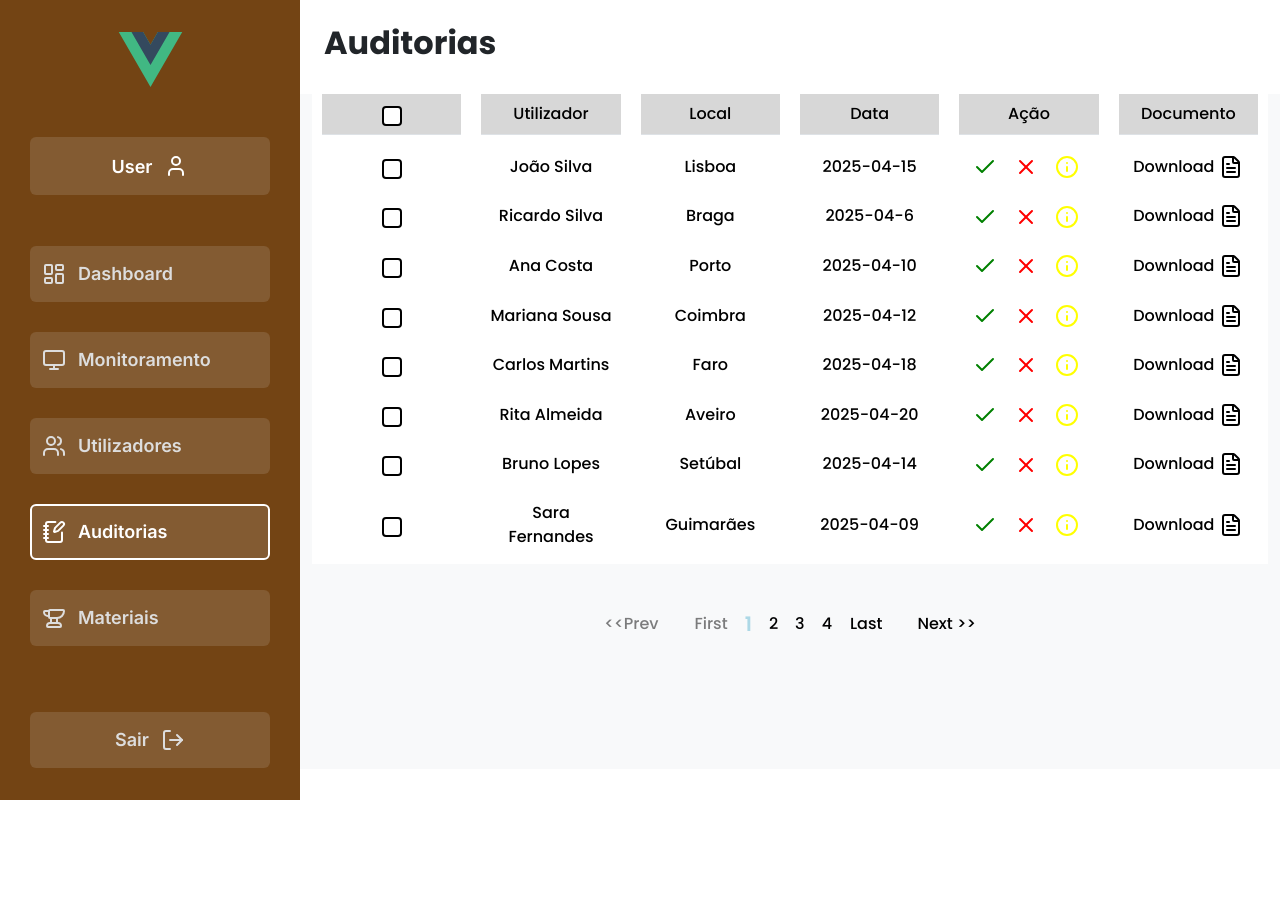
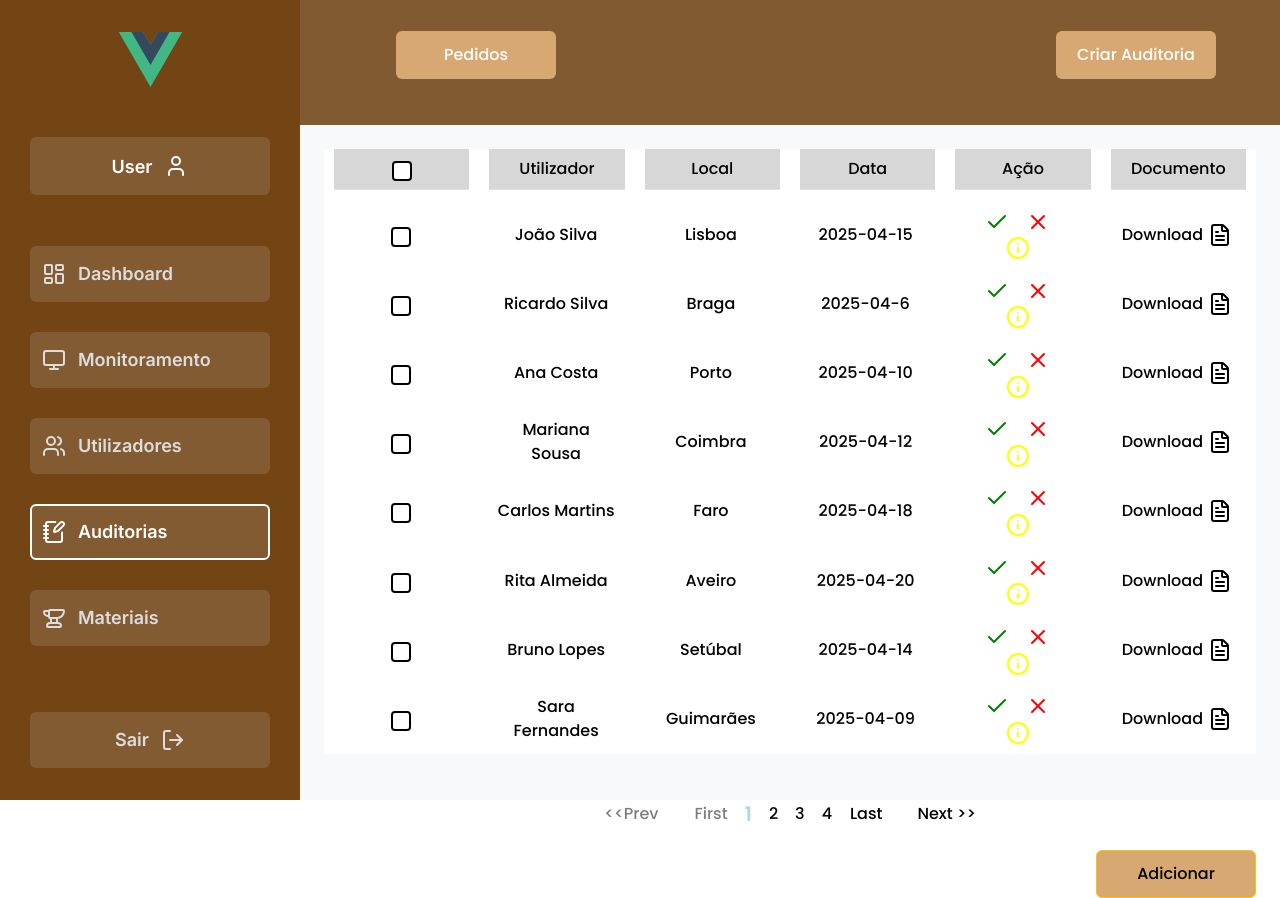
Before and after one commit to Projeto-PW-402/Back-Office, a Vue app: page /auditorias/pedidos in a window 1280 px wide. Before the commit the page ends 800 px from the top, so only its background shows below. Built offline with nearby package versions, Linux system fonts and the light colour scheme; a web font is replaced by a local one; what vue3-apexcharts would draw is missing.

Commit message:
Adicionar Utilizadores, Fix Tabelas

```diff
--- a/src/pages/Utilizadores.vue
+++ b/src/pages/Utilizadores.vue
@@ -1,7 +1,7 @@
 <script setup lang="ts">
 import { Plus, Trash2Icon } from 'lucide-vue-next'
 import Navbar from '../components/Navbar.vue'
-import { computed, onMounted, onUnmounted, ref, useTemplateRef, watch } from 'vue'
+import { computed, h, onMounted, onUnmounted, ref, useTemplateRef, watch } from 'vue'
 import { useRoute } from 'vue-router'
 import NewUser from '@/subpages/NewUser.vue'
 
@@ -22,8 +22,8 @@ function updateSize() {
 function sizePerWindow(newHeight: number) {
   if (newHeight < 650) {
     perPage.value = 2
-  }else if (newHeight < 864) {
-    perPage.value = 5
+  }else if (newHeight < 864){
+    perPage.value = 6
   }
   else if (newHeight < 956) {
     perPage.value = 7
@@ -328,7 +328,7 @@ onMounted(() => {
               <th scope="col">Ação</th>
             </tr>
           </thead>
-          <tbody class="text-center align-middle" >
+          <tbody class="text-center" >
             <tr v-for="user in paginatedUsers" :key="user.id">
               <td :style="{ backgroundColor: selected.includes(user.id) ? 'lightblue' : 'white' }">
                 <input
@@ -503,7 +503,7 @@ table {
 tr {
   display: flex;
   width: 100%;
-  justify-content: center;
+  justify-content: space-between;
   align-items: center;
 }
 
@@ -531,9 +531,14 @@ tbody {
   border-radius: 0%;
   font-family: Poppins, sans-serif;
   font-weight: 500;
-  width: 100%;
-  margin-inline: 10px;
+  /* margin-inline: 10px; */
+  width: auto;
   /* background-color: red; */
+  display: flex;
+  flex-direction: column;
+  justify-content: space-between;
+  align-items: center;
+  gap: 10px;
 }
 
 td{
@@ -543,12 +548,10 @@ td{
   font-family: Poppins, sans-serif;
   font-weight: 500;
   margin-inline: 10px;
-
   width: 100%;
   display: flex;
+  align-items: center;
   justify-content: center;
-  align-items: center;
-  padding-bottom: 15px;
 }
 
 input[type='checkbox'] {
@@ -604,7 +607,7 @@ ul {
   display: flex;
   justify-content: center;
   align-items: center;
-  gap: .5rem;
+  gap: 20px;
 }
 
 .actions {
@@ -632,14 +635,6 @@ ul {
   width: 10rem;
   height: 3rem;
   background-color: #d7a871;
-  transition:all 0.2s cubic-bezier(0.47, 0, 0.745, 0.715);
-}
-
-#adicionar:hover {
-  background-color: #d7a871;
-  color: white;
-  cursor: pointer;
-  transform: scale(1.05);
 }
 
 </style>
--- a/src/subpages/Pedidos.vue
+++ b/src/subpages/Pedidos.vue
@@ -127,8 +127,19 @@ watch(selectedPage, (newPage) => {
     <div class="auditorias-container">
         <Navbar :page="3"/>
         <div class="frame">
-            <h2 class="p-4 fw-bold title">Auditorias</h2>
-            <div class="container-fluid bg-light" id="table-container">
+            <nav>
+                <div class="sub-navbar-container">
+                    <ul class="sub-navbar-list">
+                        <li class="sub-navbar-elements">
+                            <div class="btn btn-warning sub-navbar-buttons">Pedidos</div>
+                        </li>
+                        <li class="sub-navbar-elements">
+                            <div class="btn btn-warning sub-navbar-buttons">Criar Auditoria</div>
+                        </li>
+                    </ul>
+                </div>
+            </nav>
+            <div class="container-fluid p-4 bg-light" id="table-container">
                 <div class="table-responsive bg-white ">
                     <table class="table  mb-0">
                         <thead class="text-center align-middle">
@@ -238,6 +249,10 @@ watch(selectedPage, (newPage) => {
                         </li>
                     </ul>
                 </nav>
+                <!-- Botão Adicionar -->
+                <div class="text-end mt-3">
+                    <button class="btn btn-warning" id="adicionar">Adicionar</button>
+                </div>
             </div>
         </div>
     </div>
@@ -252,9 +267,12 @@ watch(selectedPage, (newPage) => {
     flex-direction: column;
 }
 
-.title {
-  font-family: Poppins, sans-serif;
-  font-weight: 600;
+.sub-navbar-container {
+    display: flex;
+    justify-content: center;
+    align-items: center;
+    height: 125px;
+    background-color: #825A32;
 }
 
 .sub-navbar-list {
@@ -323,11 +341,6 @@ tbody {
     font-weight: 500;
     margin-inline: 10px;
     width: 100%;
-    /* display: flex;
-    flex-direction: column;
-    justify-content: space-between;
-    align-items: center;
-    gap: 10px; */
 }
 
 td {
@@ -338,7 +351,6 @@ td {
     font-weight: 500;
     margin-inline: 10px;
     width: 100%;
-    padding-bottom: 15px;
 }
 
 
@@ -356,6 +368,8 @@ input[type="checkbox"]:checked {
     outline: none;
     border-color: transparent;
 }
+
+
 
 ul {
     font-weight: 500;
```
